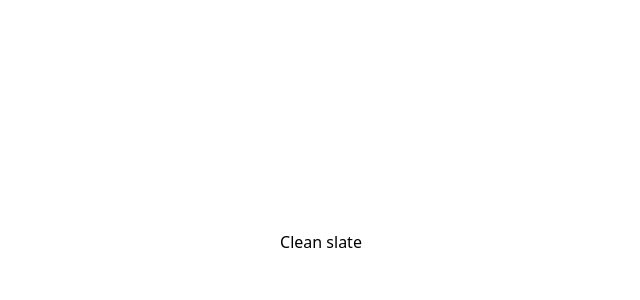
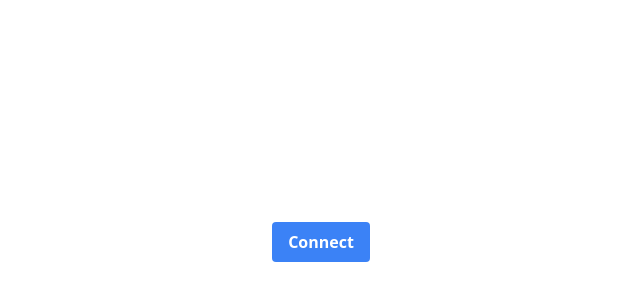
Before and after one commit to johnlindquist/peer-hello-world, a Next.js app: page / in a window 1280 px wide. Shown: the part 158-458 px from the top of the page, without its empty margins (319-959 px from the left). Built offline with nearby package versions, Linux system fonts and the light colour scheme.

Commit message:
feat(connect): done

```diff
--- a/pages/index.tsx
+++ b/pages/index.tsx
@@ -1,5 +1,5 @@
 import type { NextPage } from "next"
-import { useEffect, useRef } from "react"
+import { useCallback, useEffect, useRef, useState } from "react"
 
 // Create a usePeerConnection hook
 const usePeerConnection = () => {
@@ -19,9 +19,122 @@ const Home: NextPage = () => {
   const peer1 = usePeerConnection()
   const peer2 = usePeerConnection()
 
+  // Track the state of the connection
+  const [connected, setConnected] = useState(false)
+
+  // Create a dataChannelRef to store the dataChannel
+  const dataChannelRef = useRef<RTCDataChannel>()
+
+  // Create a useCallback to connect the peers
+  const connect = useCallback(async () => {
+    console.log(`Connected: ${connected}`)
+
+    if (!peer1.current || !peer2.current) {
+      console.warn(`Peer connections not ready`)
+      return
+    }
+
+    // Create a dataChannel
+    const dataChannel = (dataChannelRef.current ||= peer1.current.createDataChannel("dataChannel"))
+
+    // Listen for dataChannel open
+    dataChannel.addEventListener("open", () => {
+      setConnected(true)
+    })
+
+    // Create an offer
+    const offer = await peer1.current?.createOffer()
+    await peer1.current?.setLocalDescription(offer)
+    await peer2.current?.setRemoteDescription(offer)
+
+    // Create an answer
+    const answer = await peer2.current?.createAnswer()
+    await peer2.current?.setLocalDescription(answer)
+    await peer1.current?.setRemoteDescription(answer)
+
+    // Listening for ICE candidates
+    peer1.current?.addEventListener("icecandidate", event => {
+      console.log(event)
+      if (event.candidate) {
+        peer2.current?.addIceCandidate(event.candidate)
+      }
+    })
+
+    peer2.current?.addEventListener("icecandidate", event => {
+      console.log(event)
+      if (event.candidate) {
+        peer1.current?.addIceCandidate(event.candidate)
+      }
+    })
+  }, [])
+
+  // useEffect to listen to dataChannel messages on peer2
+  useEffect(() => {
+    if (!peer2.current) {
+      console.warn(`Peer connections not ready`)
+      return
+    }
+
+    peer2.current?.addEventListener("datachannel", event => {
+      const dataChannel = event.channel
+      dataChannel.addEventListener("message", event => {
+        console.log(event)
+      })
+    })
+  }, [])
+
+  // Create a useCallback to send a message
+  const sendMessage = useCallback(async (message: string) => {
+    if (!dataChannelRef.current) {
+      console.warn(`Data channel not ready`)
+      return
+    }
+
+    dataChannelRef.current?.send(message)
+  }, [])
+
   return (
     <div className="flex min-h-screen flex-col items-center justify-center py-2">
-      <div>Clean slate</div>
+      {/* A tailwind button to connect */}
+      {/* Hide button when connected */}
+      {!connected && (
+        <button className="bg-blue-500 hover:bg-blue-700 text-white font-bold py-2 px-4 rounded" onClick={connect}>
+          Connect
+        </button>
+      )}
+
+      {/* Show a form when connected to send a message */}
+      {/* In onSubmit send the message from the input using sendMessage */}
+      {connected && (
+        <form
+          className="w-full max-w-sm"
+          onSubmit={event => {
+            event.preventDefault()
+            const target = event.target as typeof event.target & {
+              message: { value: string }
+            }
+
+            const message = target.message.value
+
+            sendMessage(message)
+          }}
+        >
+          <div className="flex items-center border border-teal-500 py-2">
+            <input
+              className="appearance-none bg-transparent border-none w-full text-gray-700 mr-3 py-1 px-2 leading-tight focus:outline-none"
+              type="text"
+              placeholder="Send a message"
+              aria-label="Full name"
+            />
+            <button
+              className="flex-shrink-0 bg-blue-500 hover:bg-blue-700 border-blue-500 hover:border-blue-700 text-sm border-4 text-white py-1 px-2 rounded"
+              type="button"
+            >
+              Send
+            </button>
+          </div>
+        </form>
+      )}
     </div>
   )
 }
```
